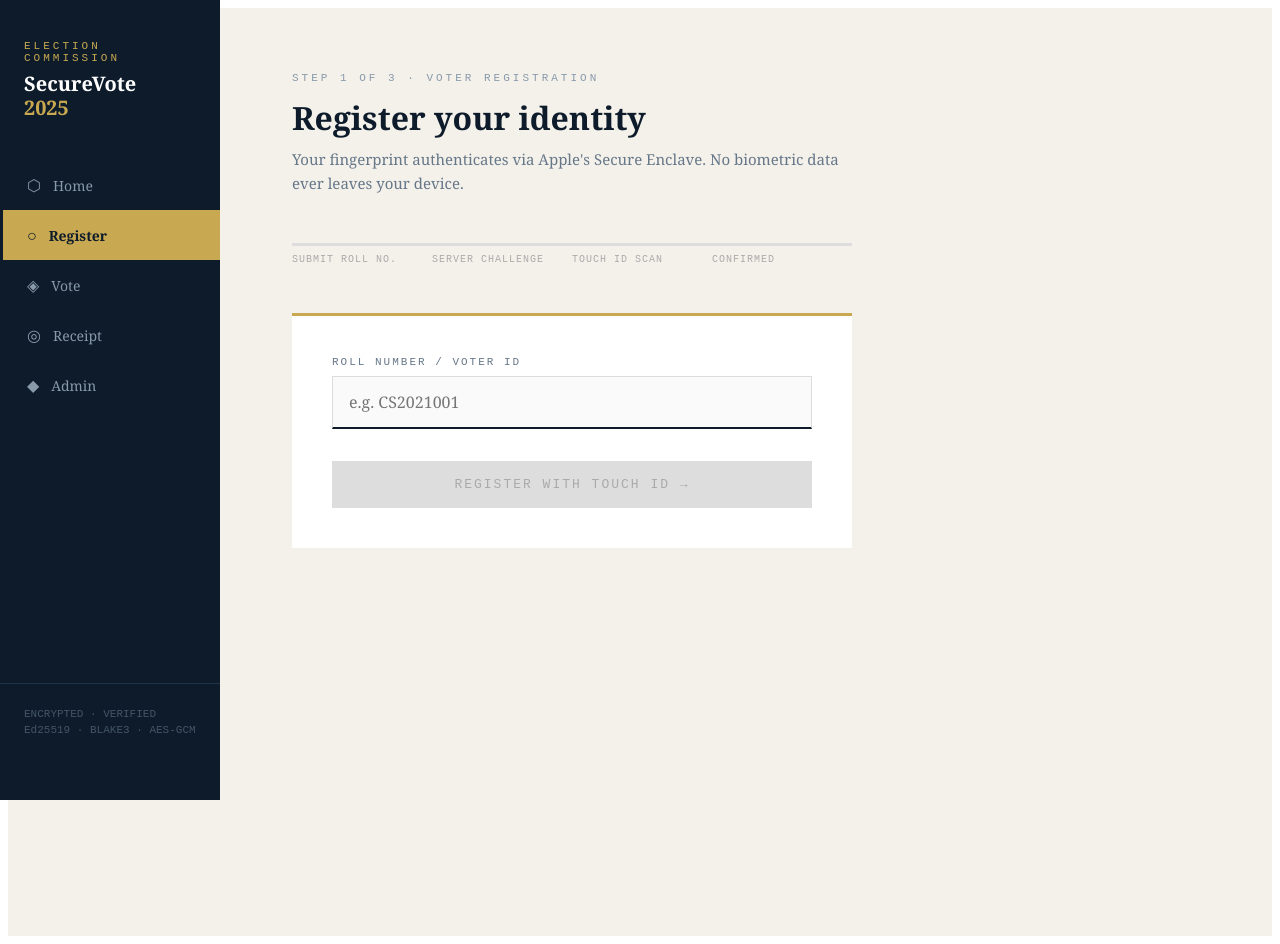
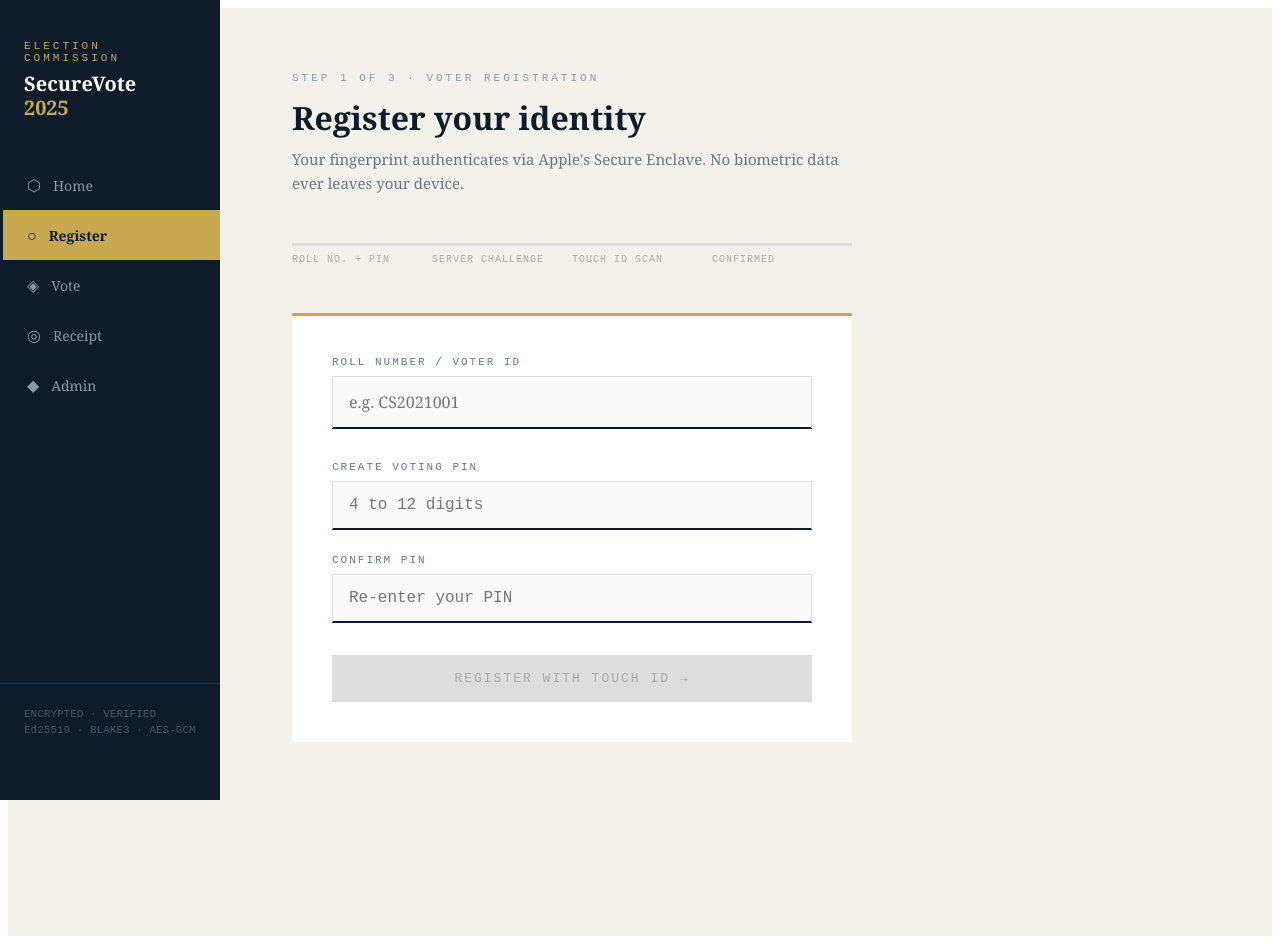
Before and after one commit to SayeeRamteke/secure-voting-system, a React (Vite) app in the folder frontend/: page / in a window 1280 px wide. Both pictures are taken after a click on the button "REGISTER TO VOTE →". Built offline with nearby package versions, Linux system fonts and the light colour scheme.

Commit message:
pin auth

```diff
--- a/frontend/src/pages/BallotPage.jsx
+++ b/frontend/src/pages/BallotPage.jsx
@@ -51,9 +51,9 @@ export default function BallotPage() {
     addLog('WebAuthn assertion received ✓')
     addLog('Transmitting encrypted ballot...')
 
-    const voterSecret = prompt('Enter your voter secret:')
-    if (!voterSecret) {
-      addLog('ERROR: voter secret is required')
+    const voterPin = prompt('Enter your voting PIN:')
+    if (!voterPin) {
+      addLog('ERROR: voting PIN is required')
       setLoading(false)
       return
     }
@@ -73,7 +73,7 @@ export default function BallotPage() {
 
     const { data } = await api.post('/vote/complete', {
       credential_id: assertion.id,
-      voter_secret: voterSecret,
+      voter_secret: voterPin,
       encrypted_vote: bytesToBase64(encryptedVote),
       aes_key: bytesToBase64(rawVoteKey),
       aes_nonce: bytesToBase64(aesNonce),
@@ -214,7 +214,7 @@ export default function BallotPage() {
                 Status: <span style={{ color: '#c8a951', fontFamily: 'monospace' }}>INCLUDED IN OFFICIAL TALLY</span>
               </div>
               <p style={{ color: '#445566', fontSize: 13, marginTop: 16, lineHeight: 1.6 }}>
-                Save Ballot ID #{leafIndex + 1} and your voter secret. Use them on the Receipt page
+                Save Ballot ID #{leafIndex + 1}. Use it with your PIN on the Receipt page
                 to verify your vote against the public election board.
               </p>
               <details style={{ marginTop: 18, color: '#667788', fontSize: 12 }}>
--- a/frontend/src/pages/ReceiptPage.jsx
+++ b/frontend/src/pages/ReceiptPage.jsx
@@ -3,7 +3,7 @@ import api from '../api'
 
 export default function ReceiptPage() {
   const [leafIndex, setLeafIndex] = useState('')
-  const [voterSecret, setVoterSecret] = useState('')
+  const [voterPin, setVoterPin] = useState('')
   const [proofPath, setProofPath] = useState([])
   const [receipt, setReceipt] = useState(null)
   const [verified, setVerified] = useState(null)
@@ -18,7 +18,7 @@ export default function ReceiptPage() {
       const parsedLeafIndex = parseInt(leafIndex)
       const { data } = await api.post('/receipt/verify', {
         leaf_index: parsedLeafIndex,
-        voter_secret: voterSecret
+        voter_secret: voterPin
       })
       setProofPath(data.proof_path)
       setReceipt(data)
@@ -64,12 +64,14 @@ export default function ReceiptPage() {
           />
 
           <label style={{ display: 'block', fontSize: 11, letterSpacing: 2, color: '#667788', fontFamily: 'monospace', marginBottom: 8 }}>
-            VOTER SECRET
+            VOTING PIN
           </label>
           <input
-            value={voterSecret}
-            onChange={e => setVoterSecret(e.target.value)}
-            placeholder="Paste your secret here"
+            value={voterPin}
+            onChange={e => setVoterPin(e.target.value.replace(/\D/g, '').slice(0, 12))}
+            placeholder="Enter your PIN"
+            type="password"
+            inputMode="numeric"
             style={{
               width: '100%', padding: '12px 14px',
               border: '1px solid #ddd', borderBottom: '2px solid #0d1b2a',
@@ -81,7 +83,7 @@ export default function ReceiptPage() {
 
           <button
             onClick={handleVerify}
-            disabled={!leafIndex || !voterSecret || loading}
+            disabled={!leafIndex || !voterPin || loading}
             style={{
               width: '100%', padding: '16px',
               background: '#0d1b2a', color: 'white',
@@ -115,7 +117,7 @@ export default function ReceiptPage() {
             <div style={{ color: verified ? '#667788' : '#cc8888', fontSize: 14, lineHeight: 1.6 }}>
               {verified
                 ? `Checked against the published root for ${receipt?.total_votes || 0} vote${receipt?.total_votes === 1 ? '' : 's'}.`
-                : receipt?.reason || 'The leaf, secret, or proof did not match the official root.'}
+                : receipt?.reason || 'The Ballot ID, PIN, or proof did not match the official root.'}
             </div>
 
             {verified && (
--- a/frontend/src/pages/RegisterPage.jsx
+++ b/frontend/src/pages/RegisterPage.jsx
@@ -3,12 +3,22 @@ import api from '../api'
 
 export default function RegisterPage() {
   const [rollNo, setRollNo] = useState('')
-  const [voterSecret, setVoterSecret] = useState('')
+  const [pin, setPin] = useState('')
+  const [confirmPin, setConfirmPin] = useState('')
+  const [registered, setRegistered] = useState(false)
   const [status, setStatus] = useState('')
   const [step, setStep] = useState(0)
 
   const handleRegister = async () => {
-    if (!rollNo) return
+    if (!rollNo || !pin || !confirmPin) return
+    if (!/^\d{4,12}$/.test(pin)) {
+      setStatus('error: PIN must be 4 to 12 digits')
+      return
+    }
+    if (pin !== confirmPin) {
+      setStatus('error: PINs do not match')
+      return
+    }
     setStep(1)
     setStatus('Contacting server...')
 
@@ -42,6 +52,7 @@ export default function RegisterPage() {
 
       const { data } = await api.post('/register/complete', {
         roll_no: rollNo,
+        pin,
         attestation: {
           id: credential.id,
           rawId: btoa(String.fromCharCode(...new Uint8Array(credential.rawId))),
@@ -53,9 +64,9 @@ export default function RegisterPage() {
         }
       })
 
-      setVoterSecret(data.voter_secret)
+      setRegistered(true)
       setStep(4)
-      setStatus('success')
+      setStatus(data.message || 'success')
 
     } catch (err) {
       console.error('Registration error:', err)
@@ -64,7 +75,7 @@ export default function RegisterPage() {
     }
   }
 
-  const STEPS = ['Submit Roll No.', 'Server Challenge', 'Touch ID Scan', 'Confirmed']
+  const STEPS = ['Roll No. + PIN', 'Server Challenge', 'Touch ID Scan', 'Confirmed']
 
   return (
     <div style={{ minHeight: '100vh', background: '#f4f1eb', padding: '64px' }}>
@@ -131,14 +142,74 @@ export default function RegisterPage() {
             }}
           />
 
+          <label style={{
+            display: 'block',
+            fontSize: 11,
+            letterSpacing: 2,
+            color: '#667788',
+            fontFamily: 'monospace',
+            marginBottom: 8
+          }}>
+            CREATE VOTING PIN
+          </label>
+          <input
+            value={pin}
+            onChange={e => setPin(e.target.value.replace(/\D/g, '').slice(0, 12))}
+            placeholder="4 to 12 digits"
+            type="password"
+            inputMode="numeric"
+            style={{
+              width: '100%',
+              padding: '14px 16px',
+              border: '1px solid #ddd',
+              borderBottom: '2px solid #0d1b2a',
+              background: '#fafafa',
+              fontSize: 16,
+              fontFamily: 'monospace',
+              outline: 'none',
+              boxSizing: 'border-box',
+              marginBottom: 24
+            }}
+          />
+
+          <label style={{
+            display: 'block',
+            fontSize: 11,
+            letterSpacing: 2,
+            color: '#667788',
+            fontFamily: 'monospace',
+            marginBottom: 8
+          }}>
+            CONFIRM PIN
+          </label>
+          <input
+            value={confirmPin}
+            onChange={e => setConfirmPin(e.target.value.replace(/\D/g, '').slice(0, 12))}
+            placeholder="Re-enter your PIN"
+            type="password"
+            inputMode="numeric"
+            style={{
+              width: '100%',
+              padding: '14px 16px',
+              border: '1px solid #ddd',
+              borderBottom: '2px solid #0d1b2a',
+              background: '#fafafa',
+              fontSize: 16,
+              fontFamily: 'monospace',
+              outline: 'none',
+              boxSizing: 'border-box',
+              marginBottom: 32
+            }}
+          />
+
           <button
             onClick={handleRegister}
-            disabled={!rollNo || step > 0}
+            disabled={!rollNo || !pin || !confirmPin || step > 0}
             style={{
               width: '100%',
               padding: '16px',
-              background: !rollNo || step > 0 ? '#ddd' : '#0d1b2a',
-              color: !rollNo || step > 0 ? '#aaa' : 'white',
+              background: !rollNo || !pin || !confirmPin || step > 0 ? '#ddd' : '#0d1b2a',
+              color: !rollNo || !pin || !confirmPin || step > 0 ? '#aaa' : 'white',
               border: 'none',
               fontSize: 13,
               letterSpacing: 2,
@@ -151,7 +222,7 @@ export default function RegisterPage() {
           </button>
         </div>
 
-        {voterSecret && (
+        {registered && (
           <div style={{
             marginTop: 2,
             background: '#0d1b2a',
@@ -159,22 +230,14 @@ export default function RegisterPage() {
             borderLeft: '3px solid #c8a951'
           }}>
             <div style={{ color: '#c8a951', fontSize: 11, letterSpacing: 2, fontFamily: 'monospace', marginBottom: 12 }}>
-              ✓ REGISTRATION COMPLETE — SAVE THIS SECRET
+              ✓ REGISTRATION COMPLETE
             </div>
-            <div style={{
-              fontFamily: 'monospace',
-              fontSize: 13,
-              color: '#8fc8b0',
-              wordBreak: 'break-all',
-              lineHeight: 1.8,
-              background: '#0a1520',
-              padding: 16
-            }}>
-              {voterSecret}
+            <div style={{ color: 'white', fontSize: 24, fontWeight: 700, marginBottom: 8 }}>
+              Your PIN is active.
             </div>
             <p style={{ color: '#667788', fontSize: 12, marginTop: 16, lineHeight: 1.6 }}>
-              This secret is needed to verify your vote on the Receipt page.
-              Store it somewhere safe — it cannot be recovered.
+              Use this PIN with Touch ID when casting your vote. You will also use it with
+              your Ballot ID to verify your receipt later. The server stores only a hash.
             </p>
           </div>
         )}
```
Also changed, not shown: 2 other files (tests, documents, lock files or other folders).
